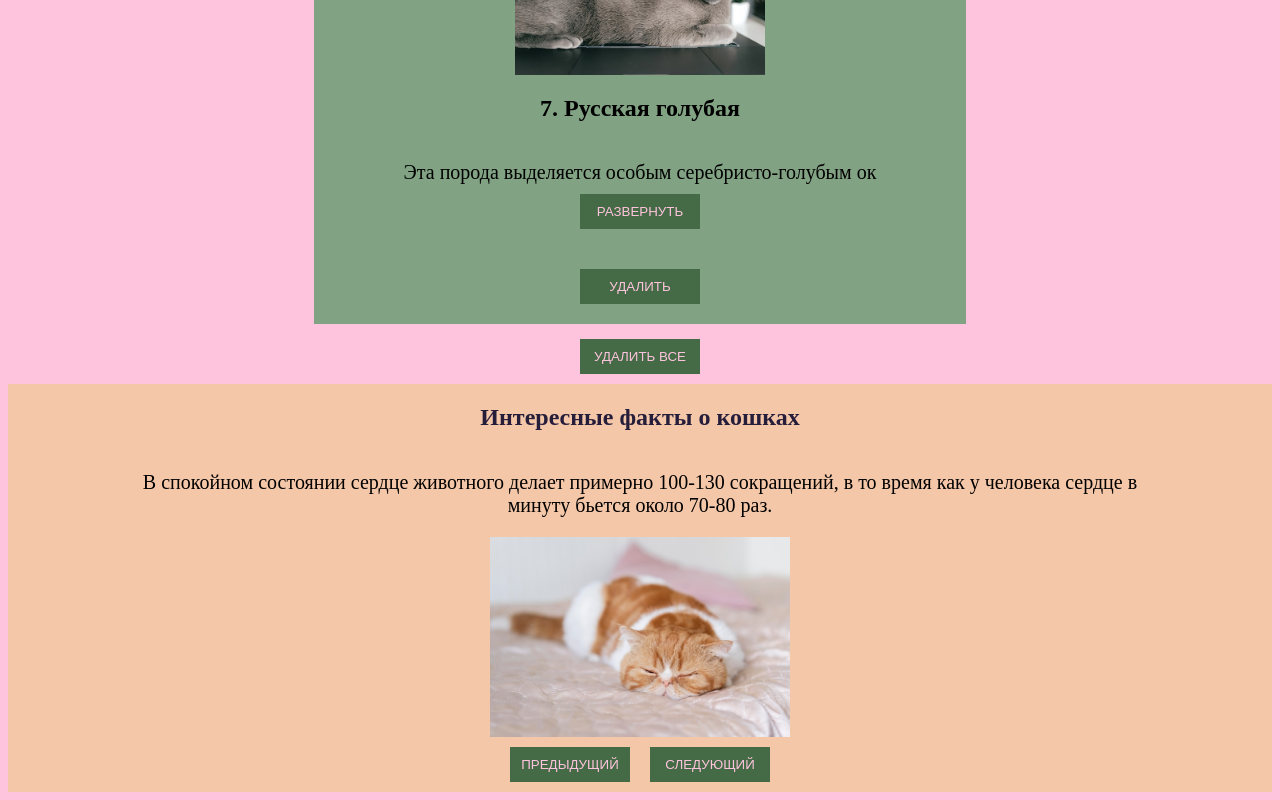
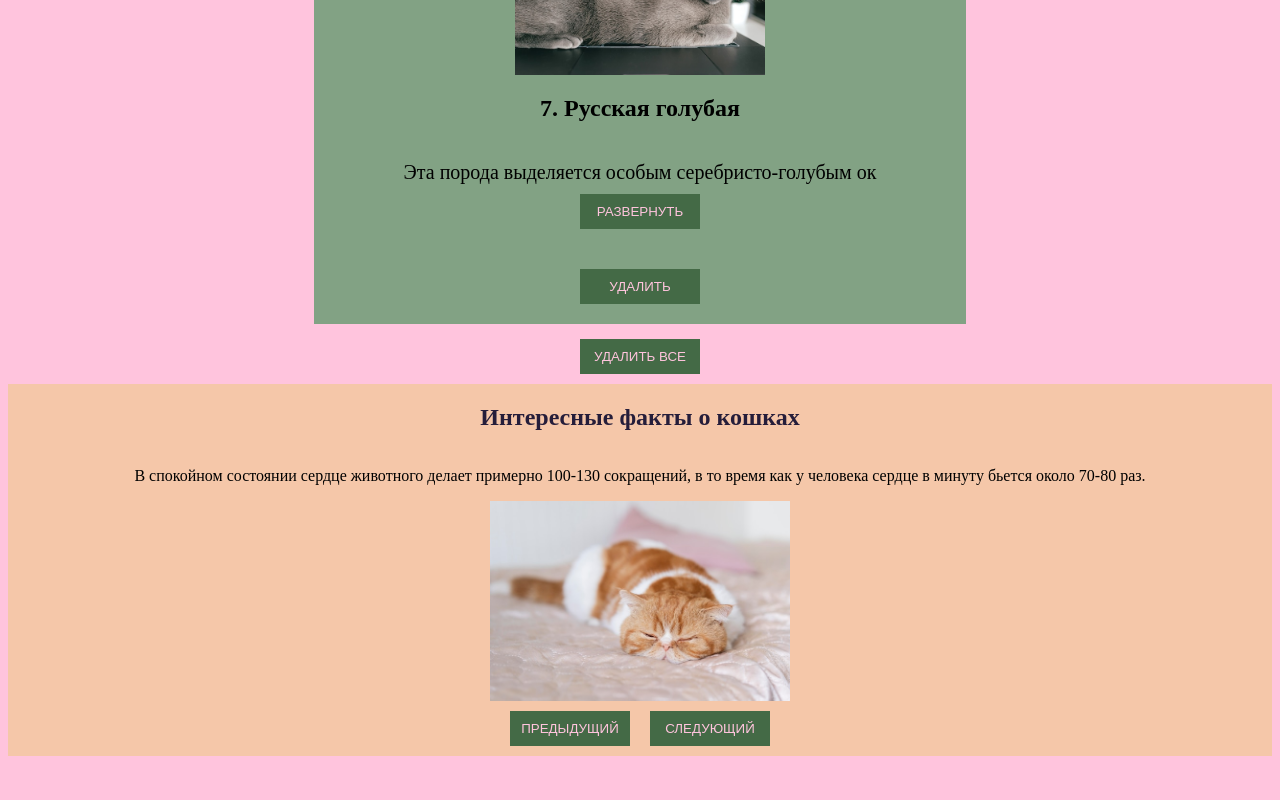
Before and after one commit to aleksaida/catsinfo, a React (Create React App) app: page / in a window 1280 px wide. Shown: the part 2806-3606 px from the top of the page. After the commit the page ends 3570 px from the top, so only its background shows below. Built offline with nearby package versions, Linux system fonts and the light colour scheme.

Commit message:
Update Slides.js

```diff
--- a/src/Slides.js
+++ b/src/Slides.js
@@ -29,7 +29,7 @@ function Slides(){
 
         <div>
         <div className="container">
-        <p className="aboutText">{ fact }</p>
+        <p className="aboutSlideText">{ fact }</p>
         </div>
         <div className="container">
         <img className="slideImage" src={image} width="300px" alt="foto"></img>
```
